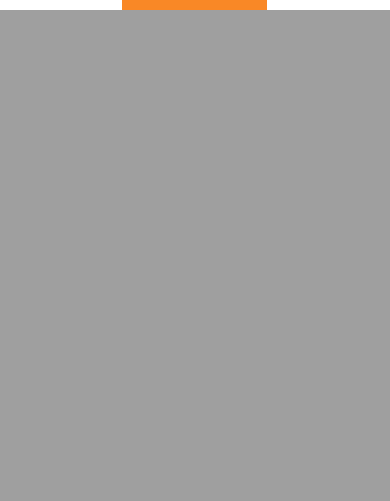
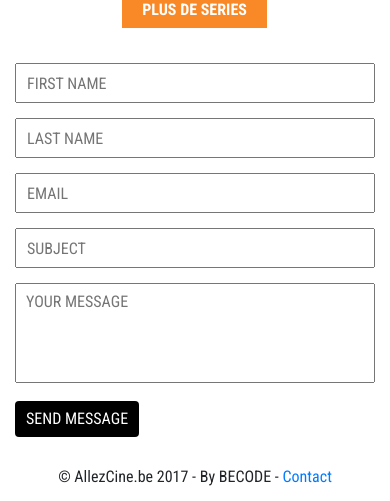
Before and after one commit to amandinemeeus/TI-FrontEnd-AllezCine, a PHP site: page / in a window 390 px wide; the page is wider, and only the part inside the window is pictured. Shown: the part 2637-3138 px from the top of that part. Before the commit the page ends 2647 px from the top of that part, so only its background shows below. Run offline with PHP 8.4, Linux system fonts and the light colour scheme; some libraries are stand-ins or nearby versions.

Commit message:
contact form

```diff
--- a/assets/css/styles.css
+++ b/assets/css/styles.css
@@ -389,25 +381,37 @@ li.more-movies a:hover {
 
 /*FOOTER*/
 
+/* Contact */
 
-
-
-
-
-
-
-
-
-
-
-
-
-
-
-
-
-
-
+#form {
+	margin-top: 20px;
+}
+/* :not () --> style everything but the #send class :-) */
+#form div input:not(#send) {
+	width: 100%;
+	margin-top: 15px;
+	height: 40px;
+	padding: 10px;
+	outline: none;
+}
+#textarea {
+	width: 100%;
+	height: 100px;
+	margin-top: 15px;
+	padding: 10px;
+	outline: none;
+	resize: none;
+}
+#send {
+	margin-top: 15px;
+	font-size: 16px;
+	padding: 5px 10px;
+}
+.btn-send {
+    background-color: black;
+    color: white
+}
+/* End Contact */
 
 
 
--- a/index.php
+++ b/index.php
@@ -29,7 +29,7 @@
                 <div class="container-fluid">
                     <div class="row">
                         <div class="col-12 col-lg-3 logo">
-                			<a href="index.html"><h1>LOGO<span>Movies</span></h1></a>
+                			<a href="index.html"><h1 class="grand">LOGO<span class="petit">Movies</span></h1></a>
                             <img src="assets/images/1.jpg" class="logo-img" alt="">
                 		</div>
                 		<div class="col-12 col-lg-6 searchbar pl-2">
@@ -111,10 +111,10 @@
     <div class="col-12 pl-0 pr-0">
      <div id="slidey" style="display:none;">
         <ul>
-            <li><img src="assets/images/2.jpg"><p class='title'>Tarzan</p><p class='description'>Tarzan, having acclimated to life in London, is called back to his former home in the jungle to investigate the activities at a mining encampment.</p></li>
-            <li><img src="assets/images/3.jpg"><p class='title'>Maximum Ride</p><p class='description'>Six children, genetically cross-bred with avian DNA, take flight around the country to discover their origins. Along the way, their mysterious past is ...</p></li>
-            <li><img src="assets/images/4.jpg"><p class='title'>Independence</p><p class='description'>The fate of humanity hangs in the balance as the U.S. President and citizens decide if these aliens are to be trusted ...or feared.</p></li>
-            <li><img src="assets/images/5.jpg"><p class='title'>Central Intelligence</p><p class='description'>Bullied as a teen for being overweight, Bob Stone (Dwayne Johnson) shows up to his high school reunion looking fit and muscular. Claiming to be on a top-secret ...</p></li>
+            <li><img src="assets/images/2.jpg"><p class='title'>Maximum Ride</p><p class='description'>Six children, genetically cross-bred with avian DNA, take flight around the country to discover their origins. Along the way, their mysterious past is ...</p></li>
+            <li><img src="assets/images/5.jpg"><p class='title'>Tarzan</p><p class='description'>Tarzan, having acclimated to life in London, is called back to his former home in the jungle to investigate the activities at a mining encampment.</p></li>
+            <li><img src="assets/images/3.jpg"><p class='title'>Independence</p><p class='description'>The fate of humanity hangs in the balance as the U.S. President and citizens decide if these aliens are to be trusted ...or feared.</p></li>
+            <li><img src="assets/images/4.jpg"><p class='title'>Central Intelligence</p><p class='description'>Bullied as a teen for being overweight, Bob Stone (Dwayne Johnson) shows up to his high school reunion looking fit and muscular. Claiming to be on a top-secret ...</p></li>
             <li><img src="assets/images/6.jpg"><p class='title'>Ice Age</p><p class='description'>In the film's epilogue, Scrat keeps struggling to control the alien ship until it crashes on Mars, destroying all life on the planet.</p></li>
             <li><img src="assets/images/7.jpg"><p class='title'>X - Man</p><p class='description'>In 1977, paranormal investigators Ed (Patrick Wilson) and Lorraine Warren come out of a self-imposed sabbatical to travel to Enfield, a borough in north ...</p></li>
         </ul>
@@ -909,19 +909,51 @@
             <!-- Content Content-inner Start -->
 			<div class="centered content-inner">
 				<div class="content" id="contact">
+
+
+                    <section id="contact_us">
+                    	<div class="container">
+
+                    		<form id="contact" action="index.php">
+                    			<div id="form" class="row">
+                    				<div class="col-md-6">
+                    					<input type="text" placeholder="FIRST NAME">
+                    				</div>
+                    				<div class="col-md-6">
+                    					<input type="text" placeholder="LAST NAME">
+                    				</div>
+                    				<div class="col-md-6">
+                    					<input type="email" placeholder="EMAIL">
+                    				</div>
+                    				<div class="col-md-6">
+                    					<input type="text" placeholder="SUBJECT">
+                    				</div>
+                    				<div class="col-md-12">
+                    					<textarea id="textarea" form="contact_us" placeholder="YOUR MESSAGE"></textarea>
+                    					<input type="submit" id="send" class="btn btn-send" name="send" value="SEND MESSAGE">
+                    				</div>
+                    			</div>
+                    		</form>
+                    	</div>
+                    </section>
+
+
                 </div>
             </div>
 			<!-- Content Content-inner End -->
+
+<br /><br />
 
 			<!-- Content Footer Start -->
       		<footer class="content-footer">
       			<div class="align-center">
     			    <div class="copyrights">
-    			      <!-- © AllezCine.be 2017 - By  - <a href="" class="simple-link">Contact</a> -->
+    			      © AllezCine.be 2017 - By BECODE - <a href="" class="simple-link">Contact</a>
     			    </div>
     			</div>
       		</footer>
       		<!-- Content Footer End -->
+            <br />
     </section>
 		<!-- Main Content End -->
 
```
Also changed, not shown: other parts of assets/css/styles.css (+6 -97 lines), README.md, assets/images/2.jpg, assets/images/6.jpg.
